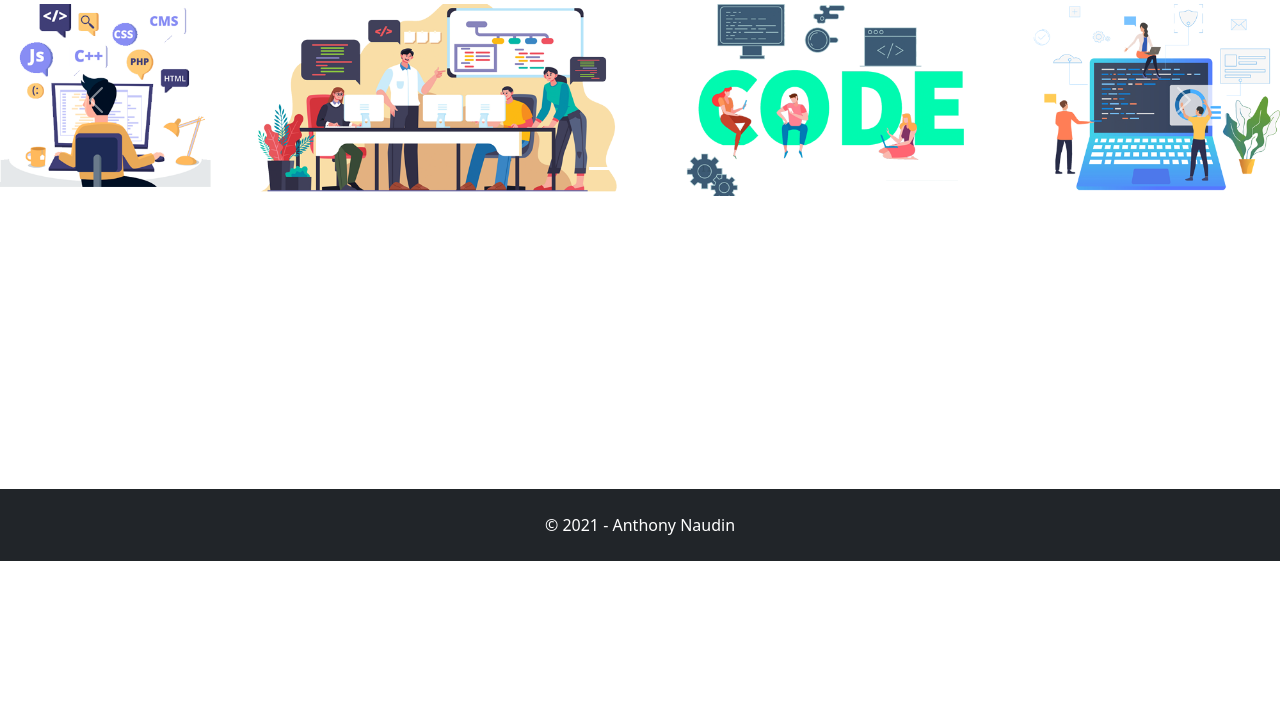
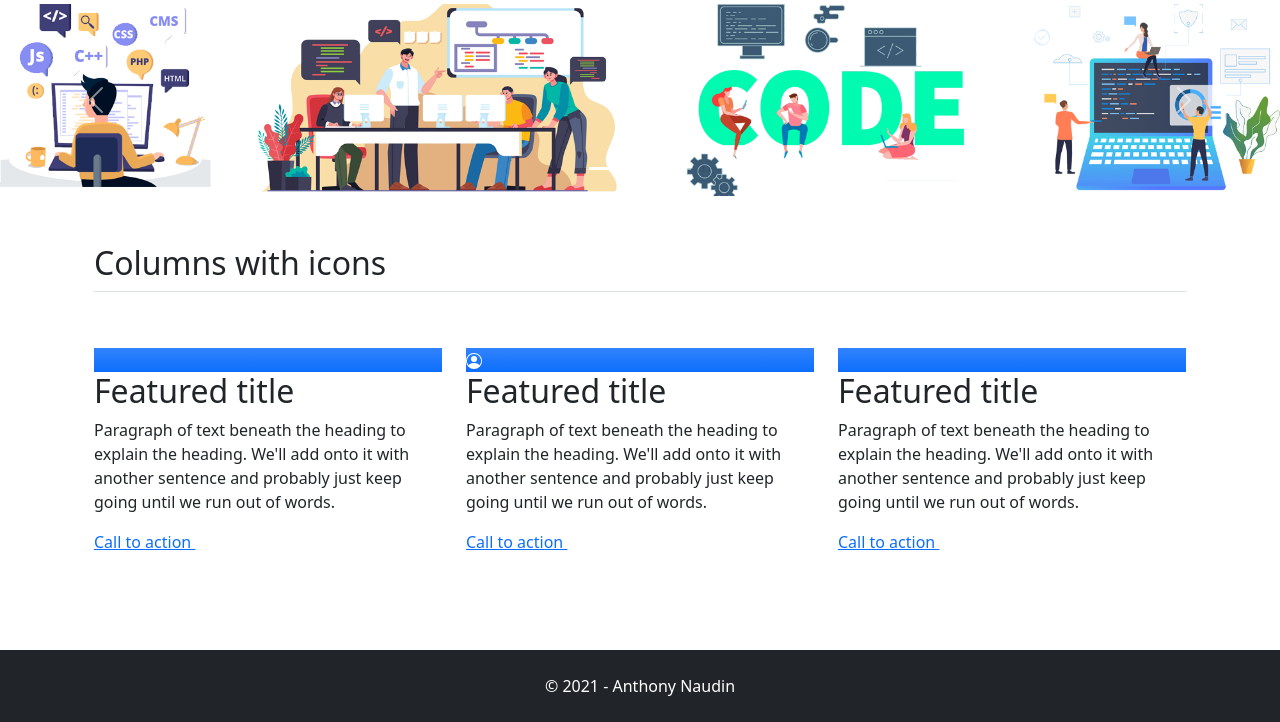
Before and after one commit to Tonynd77/MonProjetGit, a PHP site: page / in a window 1280 px wide. Shown: the part 298-1020 px from the top of the page. Before the commit the page ends 859 px from the top, so only its background shows below. Run offline with PHP 8.4, Linux system fonts and the light colour scheme.

Commit message:
dev card

```diff
--- a/index.php
+++ b/index.php
@@ -130,6 +130,56 @@
                 <span class="visually-hidden">Next</span>
             </button>
         </div>
+        <div class="container px-4 py-5" id="featured-3">
+            <h2 class="pb-2 border-bottom">Columns with icons</h2>
+            <div class="row g-4 py-5 row-cols-1 row-cols-lg-3">
+                <div class="feature col">
+                    <div class="feature-icon bg-primary bg-gradient">
+                        <svg class="bi" width="1em" height="1em">
+                            <use xlink:href="#collection" />
+                        </svg>
+                    </div>
+                    <h2>Featured title</h2>
+                    <p>Paragraph of text beneath the heading to explain the heading. We'll add onto it with another sentence and probably just keep going until we run out of words.</p>
+                    <a href="#" class="icon-link">
+                        Call to action
+                        <svg class="bi" width="1em" height="1em">
+                            <use xlink:href="#chevron-right" />
+                        </svg>
+                    </a>
+                </div>
+                <div class="feature col">
+                    <div class="feature-icon bg-primary bg-gradient">
+                        <svg class="bi" width="1em" height="1em">
+                            <use xlink:href="#people-circle" />
+                        </svg>
+                    </div>
+                    <h2>Featured title</h2>
+                    <p>Paragraph of text beneath the heading to explain the heading. We'll add onto it with another sentence and probably just keep going until we run out of words.</p>
+                    <a href="#" class="icon-link">
+                        Call to action
+                        <svg class="bi" width="1em" height="1em">
+                            <use xlink:href="#chevron-right" />
+                        </svg>
+                    </a>
+                </div>
+                <div class="feature col">
+                    <div class="feature-icon bg-primary bg-gradient">
+                        <svg class="bi" width="1em" height="1em">
+                            <use xlink:href="#toggles2" />
+                        </svg>
+                    </div>
+                    <h2>Featured title</h2>
+                    <p>Paragraph of text beneath the heading to explain the heading. We'll add onto it with another sentence and probably just keep going until we run out of words.</p>
+                    <a href="#" class="icon-link">
+                        Call to action
+                        <svg class="bi" width="1em" height="1em">
+                            <use xlink:href="#chevron-right" />
+                        </svg>
+                    </a>
+                </div>
+            </div>
+        </div>
     </main>
 
     <footer class="bg-dark text-white text-center py-4">
```
